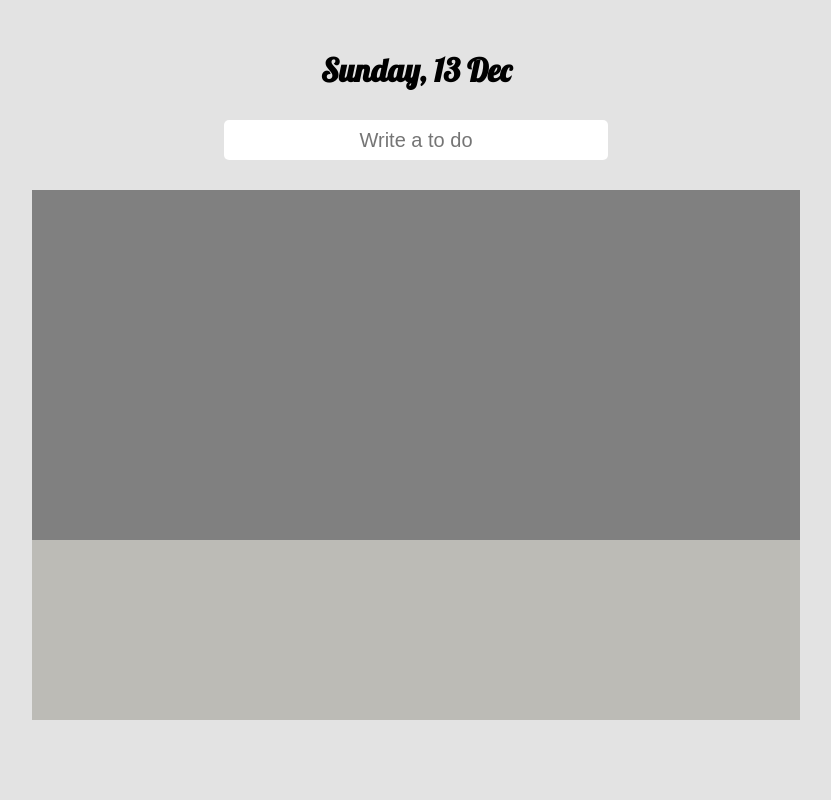
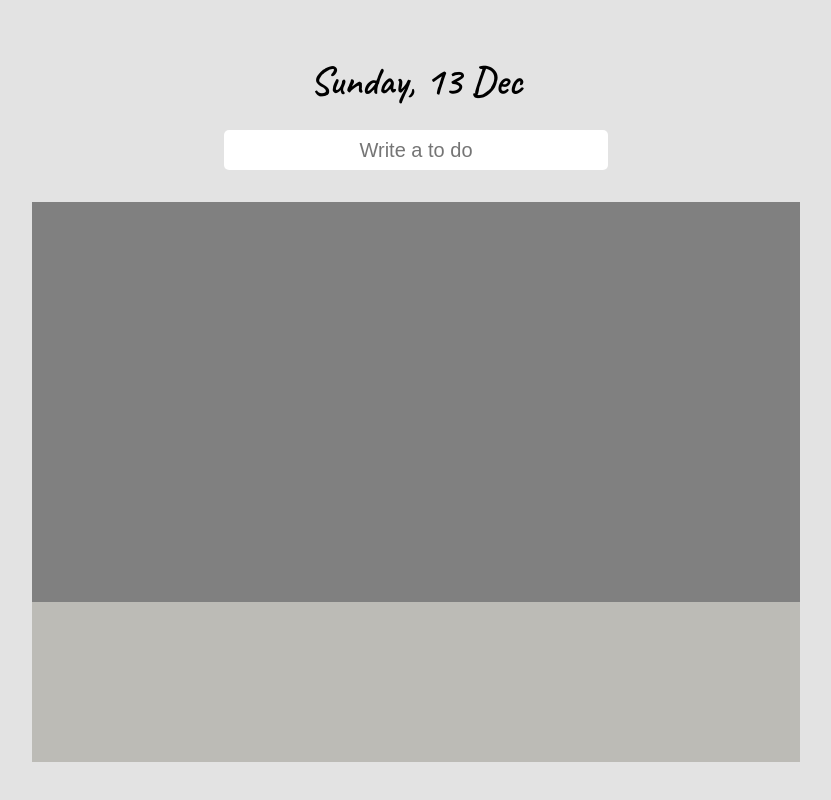
Before and after one commit to 2dowon/Project-ToDoList, a plain HTML site: page index.html in a window 1280 px wide. Shown: the whole page, without its empty margins (224-1055 px from the left). Drawn offline with Linux system fonts and the light colour scheme.

Commit message:
font 수정

```diff
--- a/index.html
+++ b/index.html
@@ -5,8 +5,7 @@
     <meta name="viewport" content="width=device-width, initial-scale=1.0">
     <title>To Do List</title>
     <link rel="stylesheet" href="https://use.fontawesome.com/releases/v5.11.2/css/all.css">
-    <link href="https://fonts.googleapis.com/css2?family=Dancing+Script&family=Lobster&display=swap" rel="stylesheet">
-    <link href="https://fonts.googleapis.com/css2?family=DM+Sans&family=Dancing+Script&family=Lobster&display=swap" rel="stylesheet">
+    <link href="https://fonts.googleapis.com/css2?family=Caveat:wght@600&family=DM+Sans&display=swap" rel="stylesheet">
     <link rel="stylesheet" href="styles.css">
 </head>
 <body>
--- a/styles.css
+++ b/styles.css
@@ -18,14 +18,15 @@ button {
 
 h1 {
     text-align: center;
-    margin-top: 50px;
-    font-family: 'Lobster', cursive;
+    margin-top: 7vh;
+    font-family: 'Caveat', cursive;
+    font-size: 40px;
 }
 
 .js-toDoForm {
     display:flex;
     justify-content: center;
-    margin: 30px 0;
+    margin: 3vh 0 4vh 0;
 }
 
 input {
@@ -70,12 +71,12 @@ li {
 }
 
 .pendingBox {
-    height: 350px;
+    height: 50vh;
     background-color: gray;
 }
 
 .finishedBox {
-    height: 180px;
+    height: 20vh;
     background-color: #BCBBB6;
     color: gray;
     /* text-decoration: line-through; */
```
